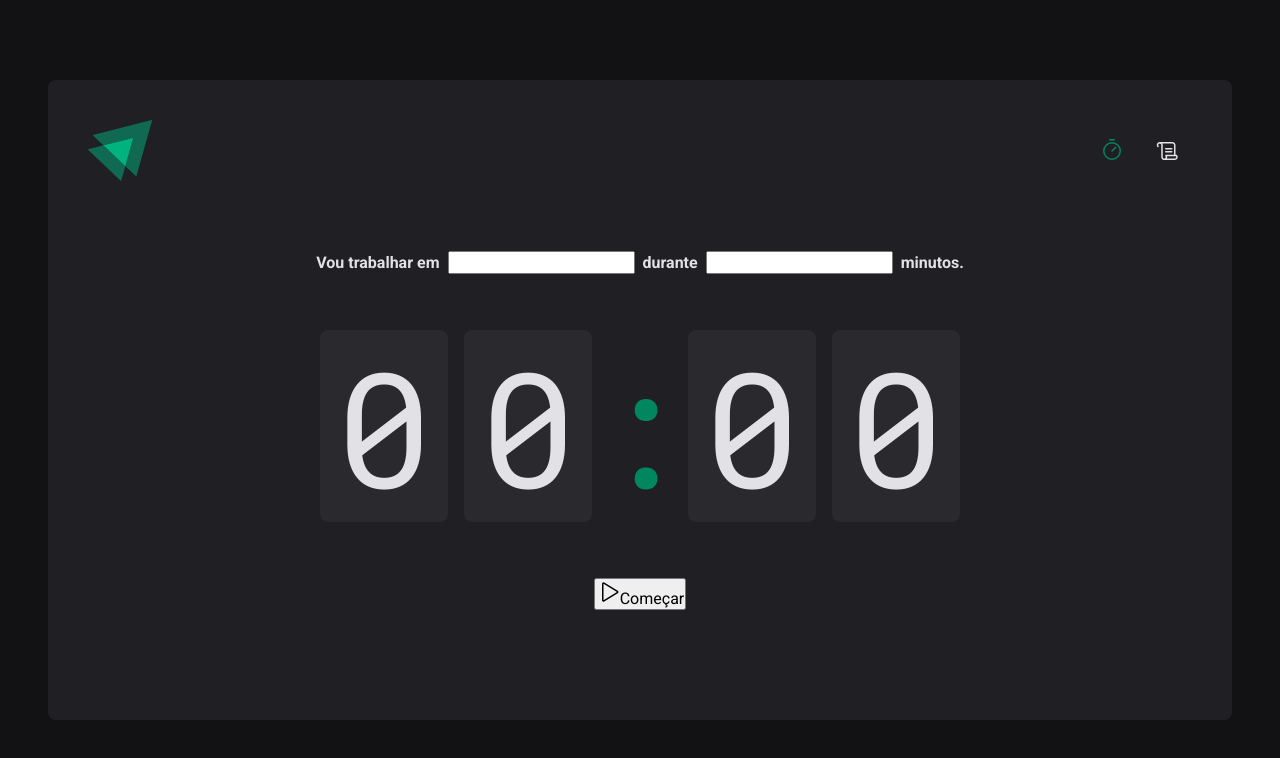
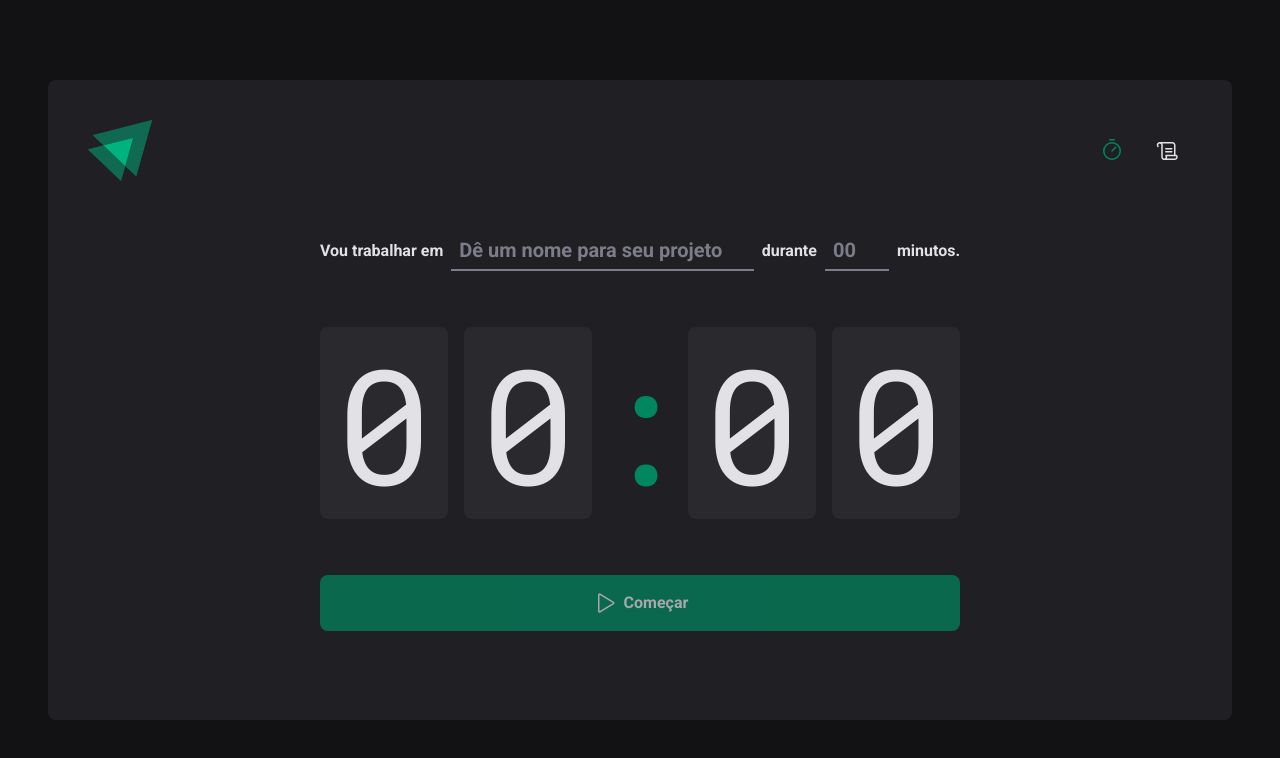
Before and after one commit to flea777/react-ts-pomodoro-timer, a React (Vite) app: page / in a window 1280 px wide. Shown: the top 758 px of the page. Built offline with nearby package versions, Linux system fonts and the light colour scheme.

Commit message:
home page completed

```diff
--- a/src/pages/Home/index.tsx
+++ b/src/pages/Home/index.tsx
@@ -1,6 +1,13 @@
 import { Play } from 'phosphor-react'
-import { CountdownContainer, FormContainer, HomeContainer,
-   Separator } from './styles'
+import {
+  CountdownContainer,
+  FormContainer,
+  HomeContainer,
+  MinutesAmountInput,
+  Separator,
+  StartCountdownButton,
+  TaskInput
+} from './styles'
 
 export const Home = () => {
   return (
@@ -8,10 +15,28 @@
       <form action="">
         <FormContainer>
           <label htmlFor="task">Vou trabalhar em</label>
-          <input id="task"/>
+          <TaskInput
+            id="task"
+            placeholder="Dê um nome para seu projeto"
+            list="task-suggestions"
+          />
+
+          <datalist id="task-suggestions">
+            <option value="Projeto 1"></option>
+            <option value="Projeto 2"></option>
+            <option value="Projeto 3"></option>
+            <option value="Projeto 4"></option>
+          </datalist>
 
           <label htmlFor="minutesAmount">durante</label>
-          <input type="number" id="minutesAmount"/>
+          <MinutesAmountInput
+            type="number"
+            id="minutesAmount"
+            placeholder="00"
+            step={5}
+            min={5}
+            max={60}
+          />
 
           <span>minutos.</span>
         </FormContainer>
@@ -24,10 +49,10 @@
           <span>0</span>
         </CountdownContainer>
 
-        <button type="submit">
+        <StartCountdownButton disabled type="submit">
           <Play size={24} />
           Começar
-        </button>
+        </StartCountdownButton>
       </form>
     </HomeContainer>
   )
--- a/src/pages/Home/styles.ts
+++ b/src/pages/Home/styles.ts
@@ -28,6 +28,38 @@
   flex-wrap: wrap;
 `
 
+const BaseInput = styled.input`
+  background: transparent;
+  height: 2.5rem;
+  border: 0;
+  border-bottom: 2px solid ${props => props.theme['gray-500']};
+  font-weight: bold;
+  font-size: 1.25rem;
+  padding: 0 0.5rem;
+  color: ${props => props.theme['gray-100']};
+
+  &:focus {
+    box-shadow: none;
+    border-color: ${props => props.theme['green-500']};
+  }
+
+  &::placeholder {
+    color: ${props => props.theme['gray-500']};
+  }
+`
+
+export const TaskInput = styled(BaseInput)`
+  flex: 1;
+
+  &::-webkit-calendar-picker-indicator {
+    display: none !important;
+  }
+`
+
+export const MinutesAmountInput = styled(BaseInput)`
+  width: 4rem;
+`
+
 export const CountdownContainer = styled.div`
   font-family: 'Roboto Mono', monospace;
   font-size: 10rem;
@@ -53,3 +85,32 @@
   display: flex;
   justify-content: center;
 `
+
+export const StartCountdownButton = styled.button`
+  width: 100%;
+  border: 0;
+  padding: 1rem;
+  border-radius: 8px;
+
+  display: flex;
+  align-items: center;
+  justify-content: center;
+
+  gap: 0.5rem;
+  font-weight: bold;
+
+  cursor: pointer;
+
+  background: ${props => props.theme['green-500']};
+  color: ${props => props.theme['gray-100']};
+
+  &:disabled {
+    opacity: 0.7;
+    cursor: not-allowed;
+  }
+
+  &:not(:disabled):hover {
+    background: ${props => props.theme['green-700']};
+  }
+
+`
```
